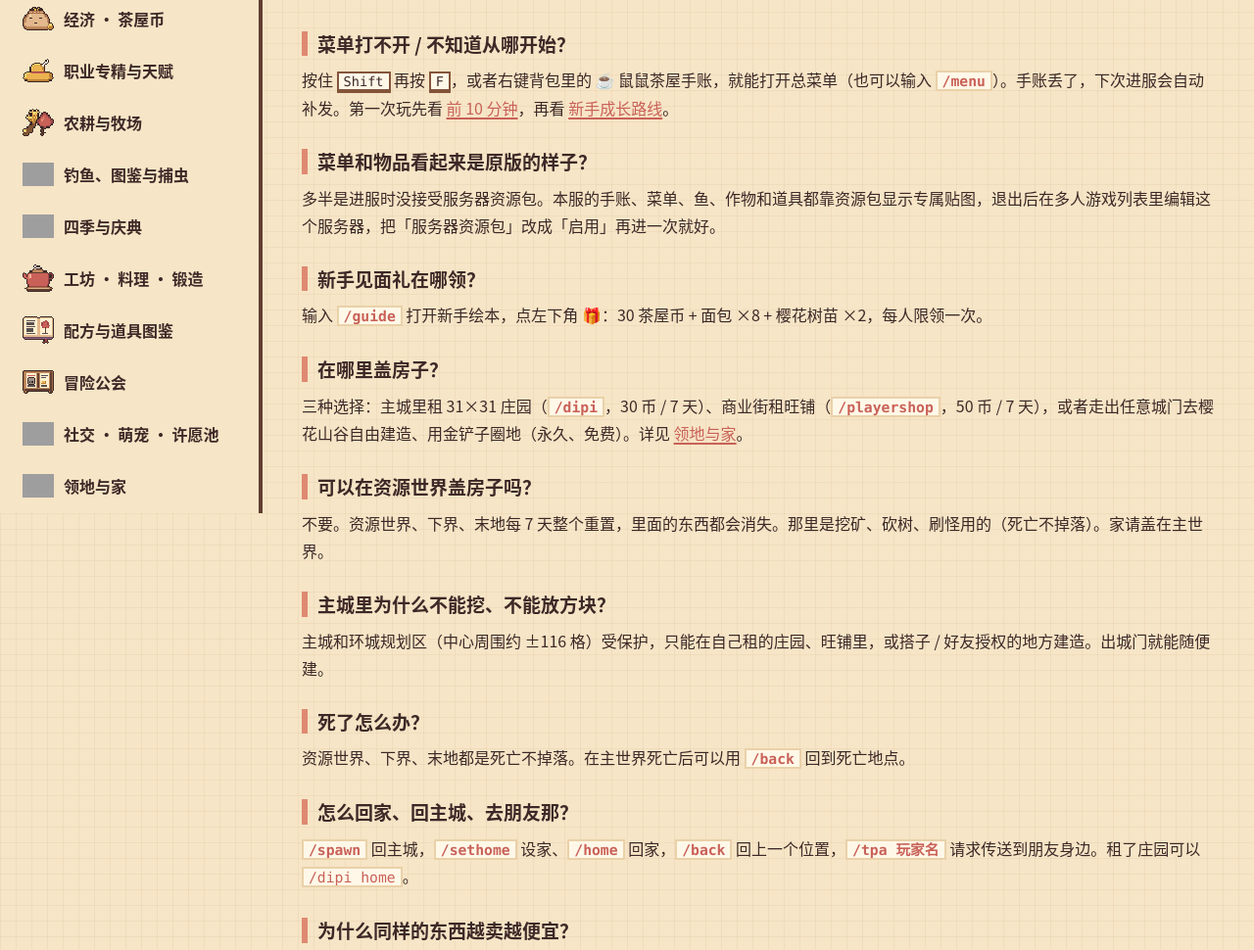
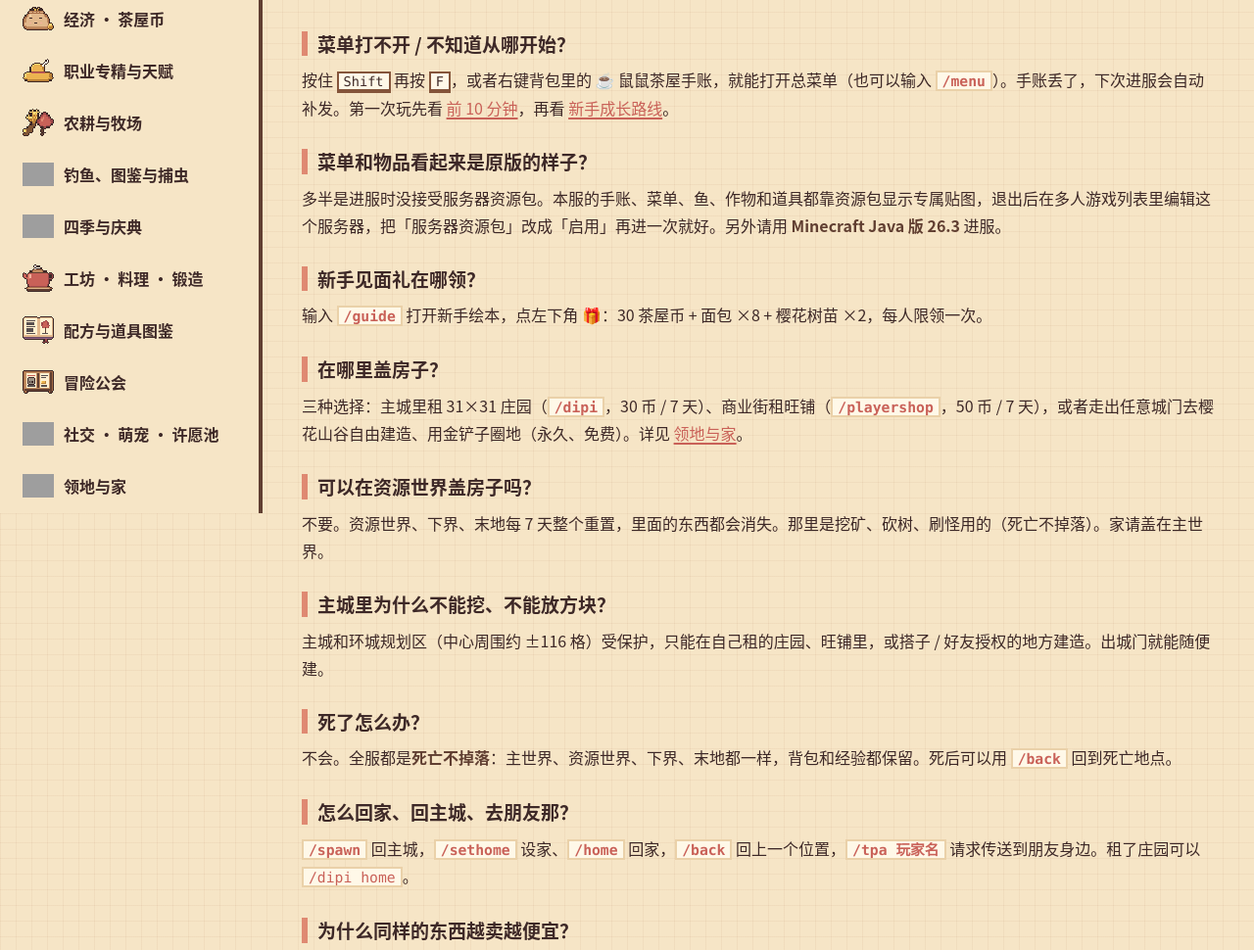
Before and after one commit to imLeyson/SHUMCwiki, a plain HTML site: page faq.html in a window 1280 px wide. Shown: the part 276-1246 px from the top of the page at 98% size. Drawn offline with Linux system fonts and the light colour scheme; grey boxes are pictures that could not be loaded.

Commit message:
全服死亡不掉落；注明游戏版本 Java 版 26.3

```diff
--- a/faq.html
+++ b/faq.html
@@ -47,7 +47,7 @@
 <p>按住 <kbd>Shift</kbd> 再按 <kbd>F</kbd>，或者右键背包里的 ☕ 鼠鼠茶屋手账，就能打开总菜单（也可以输入 <code class="cmd">/menu</code>）。手账丢了，下次进服会自动补发。第一次玩先看 <a href="index.html#前-10-分钟">前 10 分钟</a>，再看 <a href="route.html">新手成长路线</a>。</p>
 
 <h3>菜单和物品看起来是原版的样子？</h3>
-<p>多半是进服时没接受服务器资源包。本服的手账、菜单、鱼、作物和道具都靠资源包显示专属贴图，退出后在多人游戏列表里编辑这个服务器，把「服务器资源包」改成「启用」再进一次就好。</p>
+<p>多半是进服时没接受服务器资源包。本服的手账、菜单、鱼、作物和道具都靠资源包显示专属贴图，退出后在多人游戏列表里编辑这个服务器，把「服务器资源包」改成「启用」再进一次就好。另外请用 <strong>Minecraft Java 版 26.3</strong> 进服。</p>
 
 <h3>新手见面礼在哪领？</h3>
 <p>输入 <code class="cmd">/guide</code> 打开新手绘本，点左下角 🎁：30 茶屋币 + 面包 ×8 + 樱花树苗 ×2，每人限领一次。</p>
@@ -62,7 +62,7 @@
 <p>主城和环城规划区（中心周围约 ±116 格）受保护，只能在自己租的庄园、旺铺里，或搭子 / 好友授权的地方建造。出城门就能随便建。</p>
 
 <h3>死了怎么办？</h3>
-<p>资源世界、下界、末地都是死亡不掉落。在主世界死亡后可以用 <code class="cmd">/back</code> 回到死亡地点。</p>
+<p>不会。全服都是<strong>死亡不掉落</strong>：主世界、资源世界、下界、末地都一样，背包和经验都保留。死后可以用 <code class="cmd">/back</code> 回到死亡地点。</p>
 
 <h3>怎么回家、回主城、去朋友那？</h3>
 <p><code class="cmd">/spawn</code> 回主城，<code class="cmd">/sethome</code> 设家、<code class="cmd">/home</code> 回家，<code class="cmd">/back</code> 回上一个位置，<code class="cmd">/tpa 玩家名</code> 请求传送到朋友身边。租了庄园可以 <code>/dipi home</code>。</p>
```
Also changed, not shown: index.html (+1 -1 lines), route.html (+1 -0 lines), town.html (+1 -1 lines).
